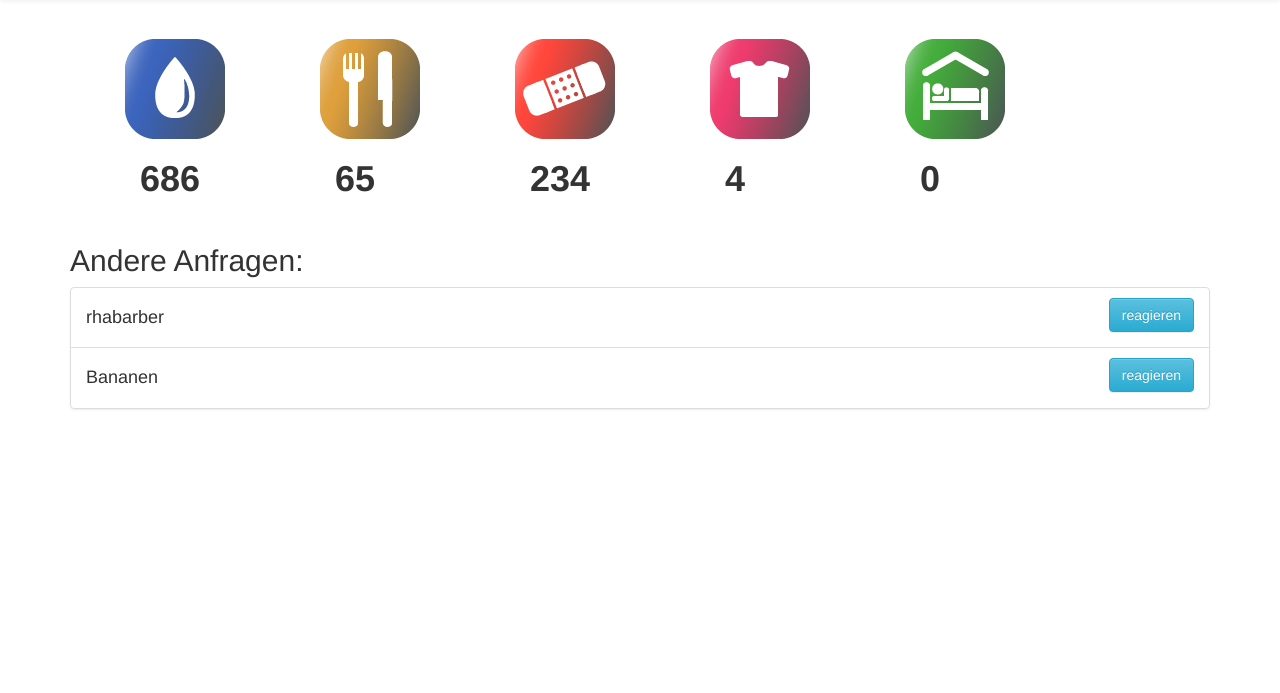
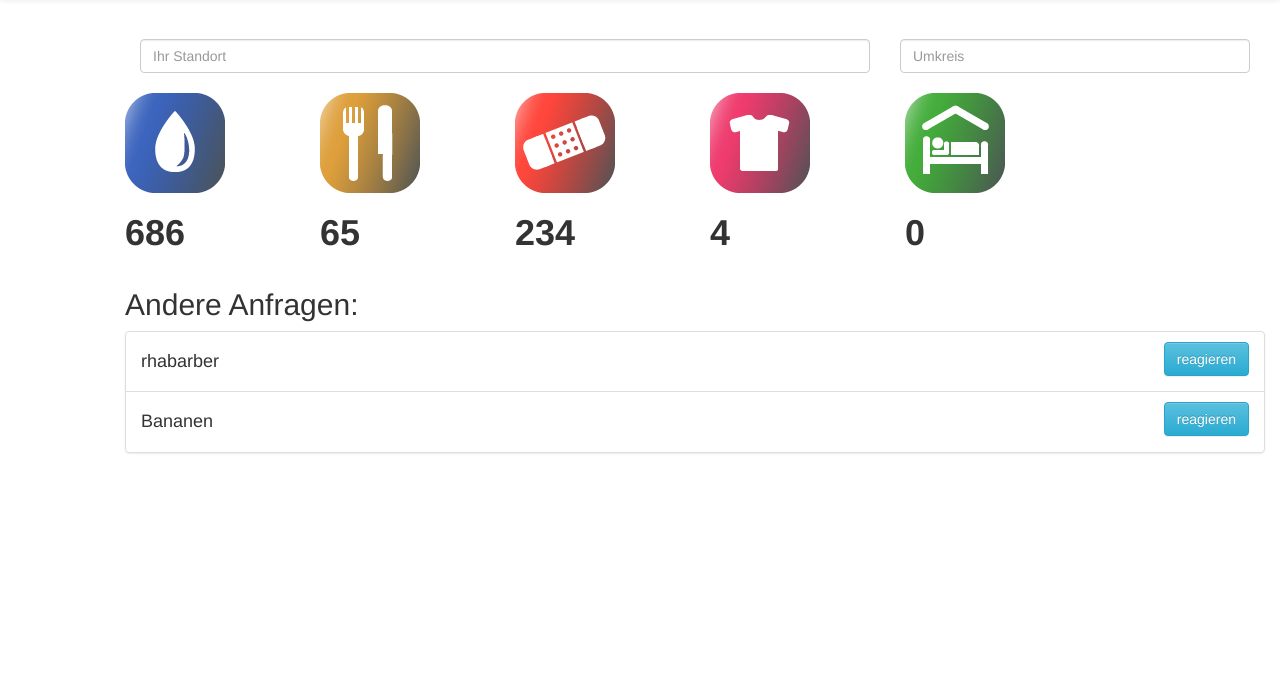
Before and after one commit to LukDe/TIM, a Django app: page /tim/ranking in a window 1280 px wide. Shown: the part 51-744 px from the top of the page. Run offline with Django 3.2, Linux system fonts and the light colour scheme; data comes from the database, SQL or seed files in the repository; both versions use the stored data as it was after the commit; some libraries are stand-ins or nearby versions.

Commit message:
Added searchbar for location and area, still ugly

```diff
--- a/tim_app/static/tim_app/css/styles.css
+++ b/tim_app/static/tim_app/css/styles.css
@@ -59,6 +59,8 @@ body {
 
 .top-buffer { margin-top:50px; }
 
+.bottom-buffer { margin-bottom:20px; }
+
 .tim-list-container {
   max-width: 900px;
   max-height: 100%;
--- a/tim_app/templates/tim_app/ranking.html
+++ b/tim_app/templates/tim_app/ranking.html
@@ -5,7 +5,14 @@
   {% include "tim_app/navbar.html" with ranking_active='active' %}
 
   <div class="container" style="margin:40px"><!--margin-top:30px; margin-left:30px;-->
-
+    <div class="row center-block bottom-buffer">
+      <div class="col-sm-8">
+        <input type="text" class="form-control" name="location" id="location" placeholder="Ihr Standort">
+      </div>
+      <div class="col-sm-4">
+        <input type="integer" class="form-control" name="area" id="area" placeholder="Umkreis">
+      </div>
+    </div>
     <div class="row">
       <div class="col-sm-2">
         <img alt="water" src="{% static 'tim_app/img/water.png' %}"/>
@@ -33,32 +40,28 @@
     </div>
     <div class="row">
       <div class="col-sm-2">
-        <h1><label class="col-sm-2">{{total_water}}</label></h1>
+        <h1><label>{{total_water}}</label></h1>
       </div>
       <div class="col-sm-2">
-        <h1><label class="col-sm-2">{{total_food}}</label></h1>
+        <h1><label>{{total_food}}</label></h1>
       </div>
       <div class="col-sm-2">
-        <h1><label class="col-sm-2">{{total_woundcare}}</label></h1>
+        <h1><label>{{total_woundcare}}</label></h1>
       </div>
       <div class="col-sm-2">
-        <h1><label class="col-sm-2">{{total_clothes}}</label></h1>
+        <h1><label>{{total_clothes}}</label></h1>
       </div>
       <div class="col-sm-2">
-        <h1><label class="col-sm-2">{{total_accomodation}}</label></h1>
+        <h1><label>{{total_accomodation}}</label></h1>
       </div>
 
     </div>
-  </div>
-
     <h2>Andere Anfragen:</h2>
     {% if request_list %}
-
-
-<ul class="center-block list-group todo-list">
+    <ul class="center-block list-group ">
       {% for request in request_list %}
 
-  <li class="list-group-item todo-list-item">
+      <li class="list-group-item">
         <div class="row">
           <h4 class="col-sm-9 col-xs-8">
             {{request.misc}}
@@ -77,7 +80,8 @@
     {% else %}
 
     <div class="alert alert-info" role="alert">
-  There are currently no Todos
+      Es gibt zur Zeit keine anderen Anfragen
+    </div>
   </div>
 
 {% endif %}
```
Also changed, not shown: db.sqlite3. Lines whose indentation alone changed are shown as unchanged.
